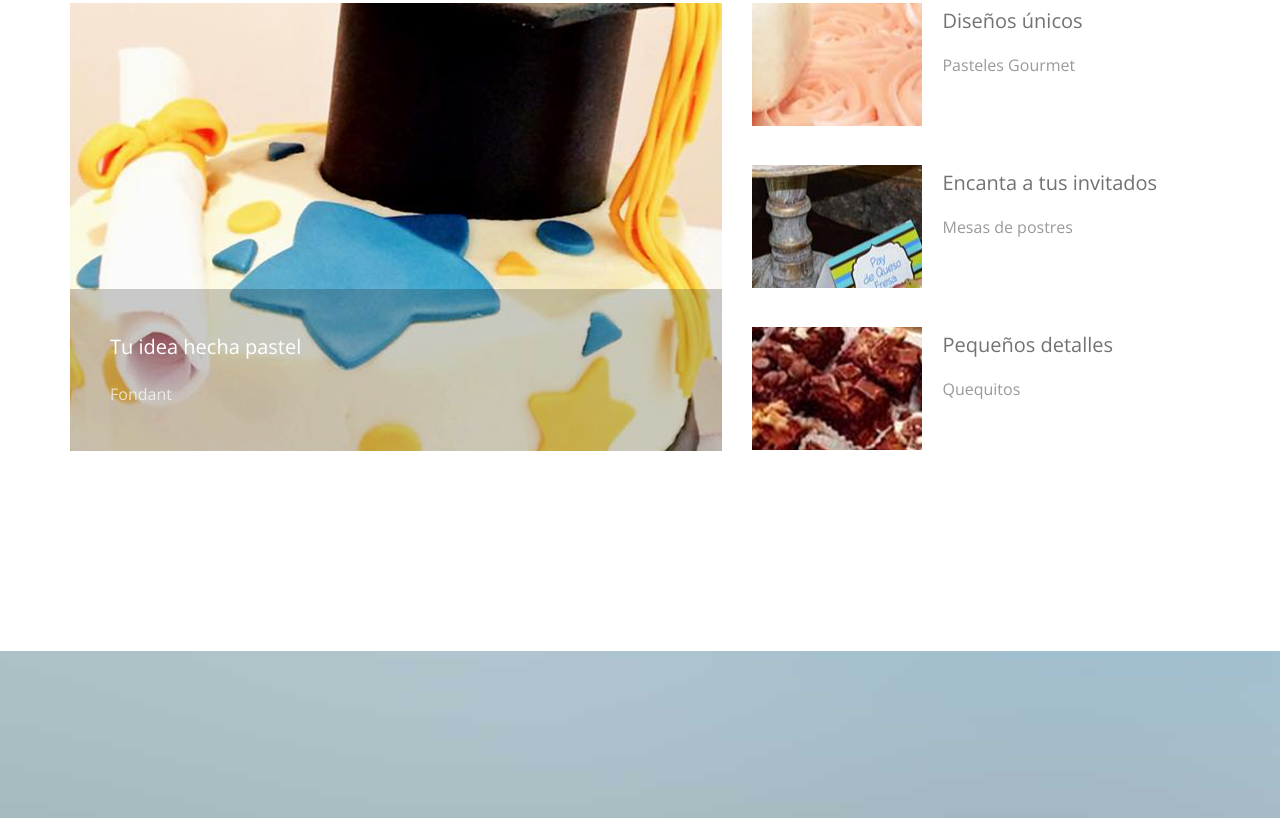
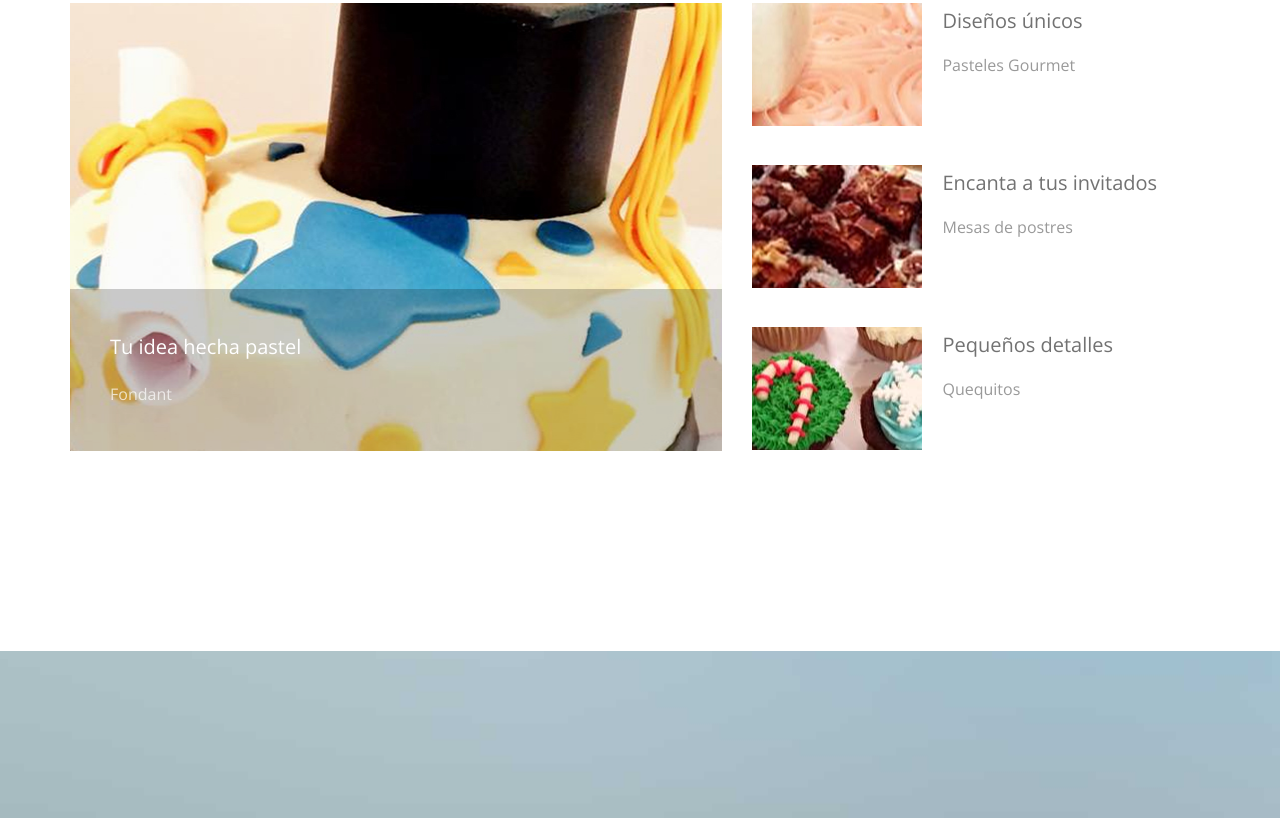
Before and after one commit to abrilgzz/abrilgzz.github.io, a plain HTML site: page index.html in a window 1280 px wide. Shown: the part 1100-1918 px from the top of the page. Drawn offline with nearby package versions, Linux system fonts and the light colour scheme; files whose address does not match are found by name.

Commit message:
final changes

```diff
--- a/index.html
+++ b/index.html
@@ -123,7 +123,7 @@
 							</div>
 
 							<div class="fh5co-cover-hero animate-box">
-								<div class="fh5co-cover-thumb" style="background-image: url(images/work-3.jpg);"></div>
+								<div class="fh5co-cover-thumb" style="background-image: url(images/work-4.jpg);"></div>
 								<div class="desc-thumb">
 									<p>Encanta a tus invitados</p>
 									<span>Mesas de postres</span>
@@ -131,7 +131,7 @@
 							</div>
 
 							<div class="fh5co-cover-hero animate-box">
-								<div class="fh5co-cover-thumb" style="background-image: url(images/work-4.jpg);"></div>
+								<div class="fh5co-cover-thumb" style="background-image: url(images/work-6.jpg);"></div>
 								<div class="desc-thumb">
 									<p>Pequeños detalles</p>
 									<span>Quequitos</span>
@@ -161,15 +161,15 @@
 					<div class="item animate-box"><a href="images/product-1.jpg" class="image-popup"><img src="images/product-1.jpg" alt="image"></a></div>
 					<div class="item animate-box"><a href="images/product-2.jpg" class="image-popup"><img src="images/product-2.jpg" alt="image"></a></div>
 					<div class="item animate-box"><a href="images/product-3.jpg" class="image-popup"><img src="images/product-3.jpg" alt="image"></a></div>
-					<div class="item animate-box"><a href="images/product-4.jpg" class="image-popup"><img src="images/product-4.jpg" alt="image"></a></div>
+					<div class="item animate-box"><a href="images/work-4.jpg" class="image-popup"><img src="images/work-4.jpg" alt="image"></a></div>
 					<div class="item animate-box"><a href="images/product-1.jpg" class="image-popup"><img src="images/product-1.jpg" alt="image"></a></div>
 					<div class="item animate-box"><a href="images/product-2.jpg" class="image-popup"><img src="images/product-2.jpg" alt="image"></a></div>
 					<div class="item animate-box"><a href="images/product-3.jpg" class="image-popup"><img src="images/product-3.jpg" alt="image"></a></div>
-					<div class="item animate-box"><a href="images/product-4.jpg" class="image-popup"><img src="images/product-4.jpg" alt="image"></a></div>
+					<div class="item animate-box"><a href="images/work-4.jpg" class="image-popup"><img src="images/work-4.jpg" alt="image"></a></div>
 					<div class="item animate-box"><a href="images/product-1.jpg" class="image-popup"><img src="images/product-1.jpg" alt="image"></a></div>
 					<div class="item animate-box"><a href="images/product-2.jpg" class="image-popup"><img src="images/product-2.jpg" alt="image"></a></div>
 					<div class="item animate-box"><a href="images/product-3.jpg" class="image-popup"><img src="images/product-3.jpg" alt="image"></a></div>
-					<div class="item animate-box"><a href="images/product-4.jpg" class="image-popup"><img src="images/product-2.jpg" alt="image"></a></div>
+					<div class="item animate-box"><a href="images/work-4.jpg" class="image-popup"><img src="images/work-4.jpg" alt="image"></a></div>
 				</div>
 			</div>
 		</div>
```
Also changed, not shown: product.html (+2 -2 lines), images/work-6.jpg (added), images/work-7.jpg (added).
